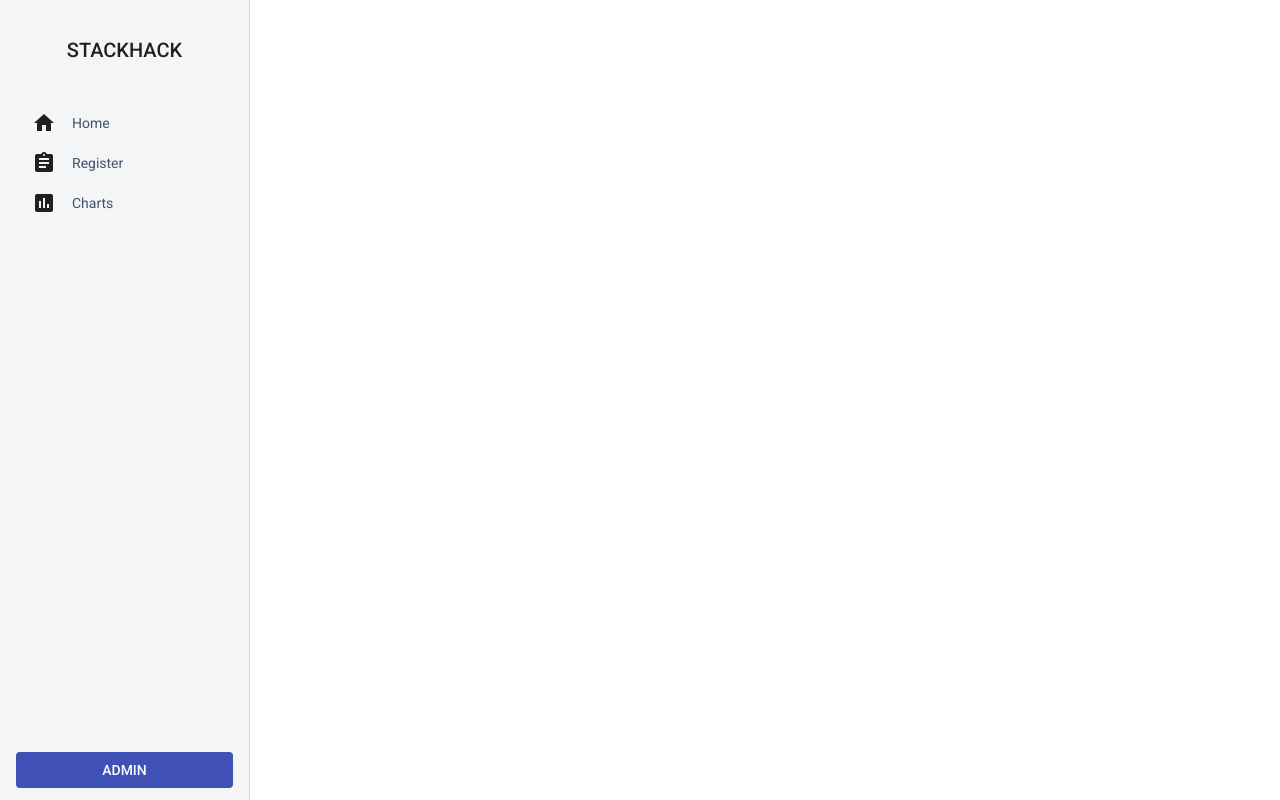
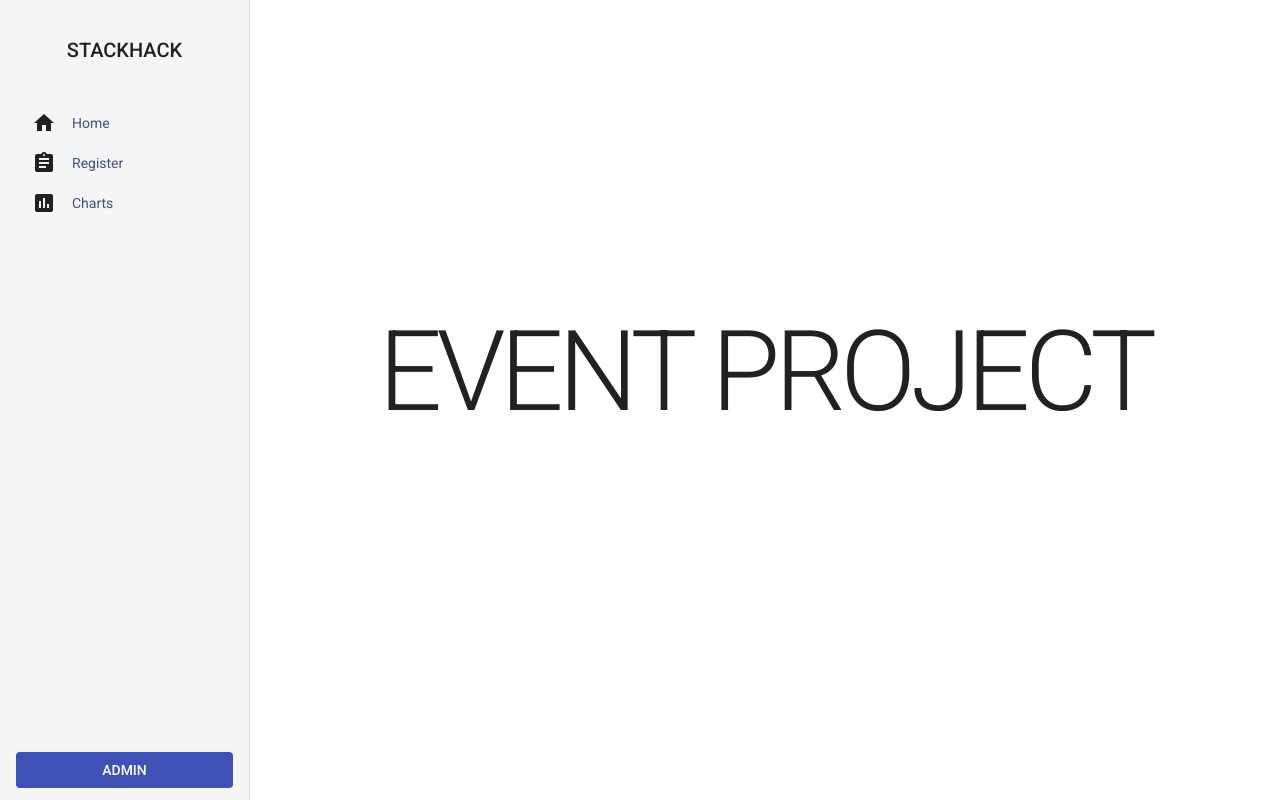
Before and after one commit to rishabh-9000/stackhack-frontend, an Angular app: page / in a window 1280 px wide. Built offline with nearby package versions, Linux system fonts and the light colour scheme.

Commit message:
added home component

```diff
--- a/src/app/app-routing.module.ts
+++ b/src/app/app-routing.module.ts
@@ -1,8 +1,12 @@
 import { NgModule } from '@angular/core';
 import { Routes, RouterModule } from '@angular/router';
 import { UserComponent } from './user/user.component';
+import { HomeComponent } from './home/home.component';
 
-const routes: Routes = [{ path: 'register', component: UserComponent }];
+const routes: Routes = [
+  { path: '', component: HomeComponent },
+  { path: 'register', component: UserComponent },
+];
 
 @NgModule({
   imports: [RouterModule.forRoot(routes)],
--- a/src/app/app.module.ts
+++ b/src/app/app.module.ts
@@ -7,6 +7,7 @@ import { BrowserAnimationsModule } from '@angular/platform-browser/animations';
 import { MaterialModule } from './material/material.module';
 import { UserModule } from './user/user.module';
 import { FormsModule } from '@angular/forms';
+import { HomeModule } from './home/home.module';
 
 @NgModule({
   declarations: [AppComponent],
@@ -17,6 +18,7 @@ import { FormsModule } from '@angular/forms';
     MaterialModule,
     UserModule,
     FormsModule,
+    HomeModule,
   ],
   providers: [],
   bootstrap: [AppComponent],
--- /dev/null
+++ b/src/app/home/home.component.css
@@ -0,0 +1,8 @@
+#home-main {
+  display: flex;
+  align-items: center;
+  justify-content: center;
+
+  width: 100%;
+  height: 100%;
+}
--- /dev/null
+++ b/src/app/home/home.component.html
@@ -0,0 +1,3 @@
+<div id="home-main">
+  <div class="mat-display-4">EVENT PROJECT</div>
+</div>
--- /dev/null
+++ b/src/app/home/home.component.ts
@@ -0,0 +1,15 @@
+import { Component, OnInit } from '@angular/core';
+
+@Component({
+  selector: 'app-home',
+  templateUrl: './home.component.html',
+  styleUrls: ['./home.component.css']
+})
+export class HomeComponent implements OnInit {
+
+  constructor() { }
+
+  ngOnInit(): void {
+  }
+
+}
```
Also changed, not shown: src/app/home/home.module.ts (+5 -7 lines), 1 other file (tests, documents, lock files or other folders).
